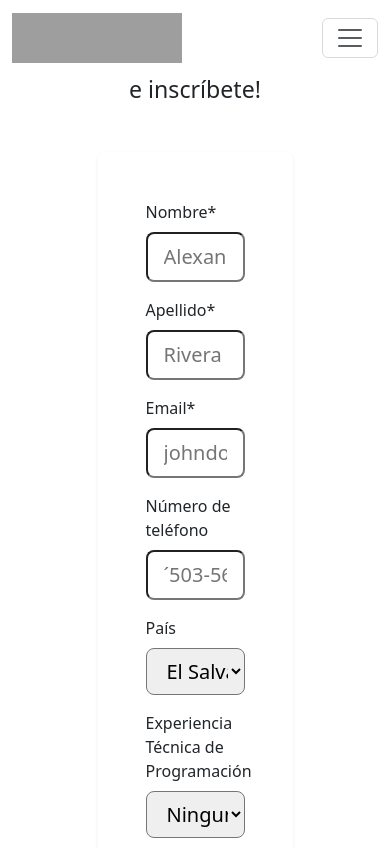
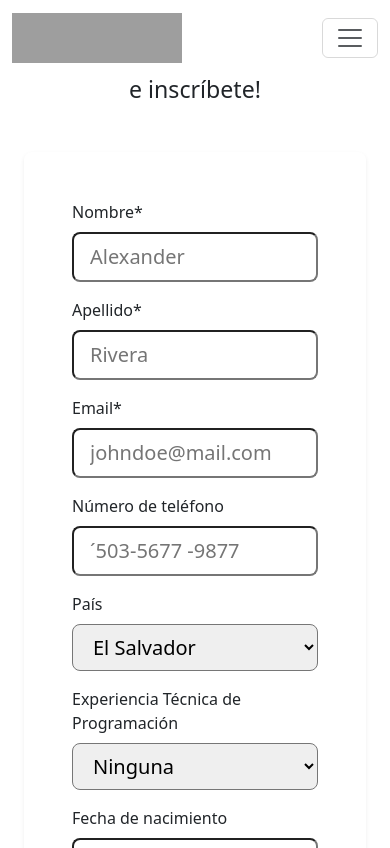
Before and after one commit to FerNIX1/Kodigo-App, a React (Vite) app: page /inscripcion-Bootcamp in a window 390 px wide. Shown: the top 848 px of the page. Built offline with nearby package versions, Linux system fonts and the light colour scheme; no server answers; the database is empty; grey boxes are pictures that could not be loaded.

Commit message:
responsive form

```diff
--- a/src/components/Form/Form.jsx
+++ b/src/components/Form/Form.jsx
@@ -21,7 +21,8 @@ export const Form = () => {
 
     <form
       onSubmit={handleSubmit(onSubmit)}
-      className="p-5 bg-white w-50 mx-auto m-4 rounded-3 shadow-sm"
+      className="p-5 bg-white w-md-75 m-4 rounded-3 shadow-sm"
+      style={{ maxWidth: '600px' }}
     >
       <div className="mb-3">
         <label
```
